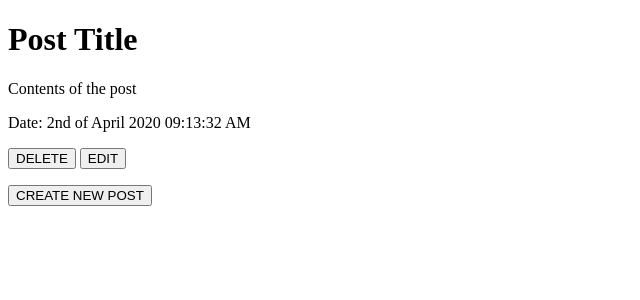
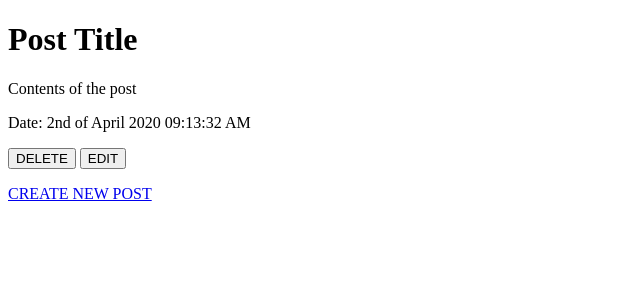
Before and after one commit to ivanwritescode/RethinkITBlog, a PHP site: page /home.php in a window 1280 px wide. Shown: the top 300 px of the page, without its empty margins (0-640 px from the left). Run offline with PHP 8.4, Linux system fonts and the light colour scheme.

Commit message:
Fixed homepage html structure and converted CREATE NEW POST into a link.

```diff
--- a/home.php
+++ b/home.php
@@ -10,7 +10,7 @@
     <div class="container">
         <div class="card">
             <div class="card-container">
-                <div class="card-head"><h1>Post Title</h1></div>
+                <div class="card-header"><h1>Post Title</h1></div>
                 <div class="card-body">
                     <p>Contents of the post</p>
                     <span>Date: 2nd of April 2020 09:13:32 AM</span>
@@ -22,9 +22,9 @@
                     </p>
                 </div>
             </div>
-            <div class="card">
-                <button>CREATE NEW POST</button>
-            </div>
+        </div>
+        <div class="card">
+            <a href="blogposts/createpostform.php">CREATE NEW POST</a>
         </div>
     </div>
 </body>
```
